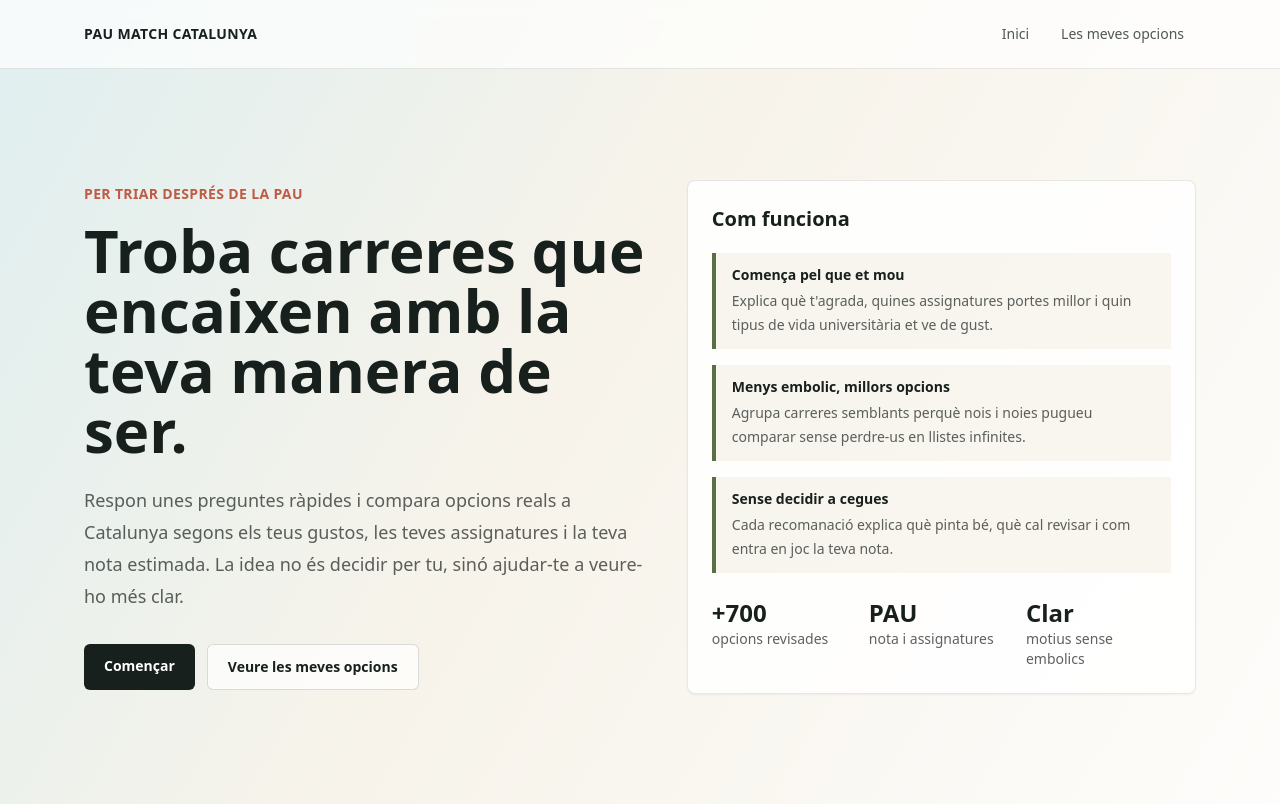
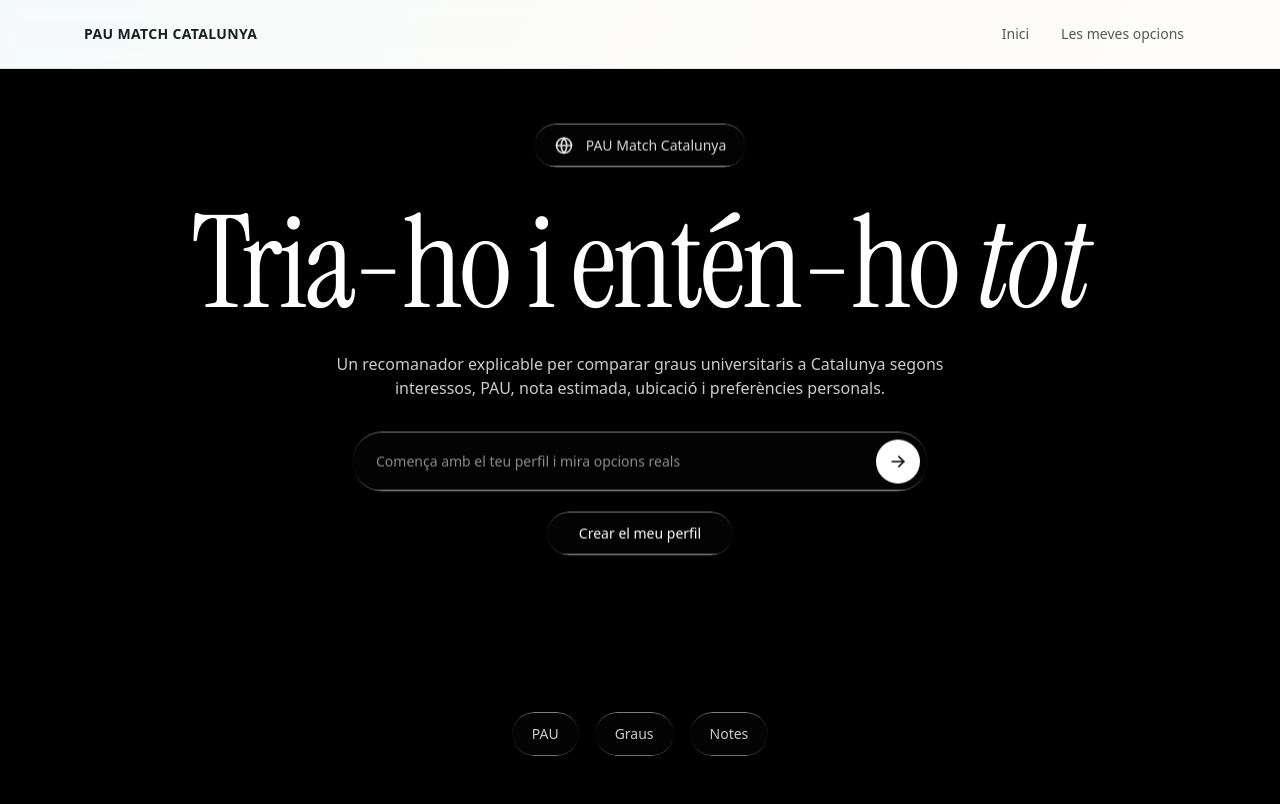
Before and after one commit to inocuosistemas/lespau, a Next.js app: page / in a window 1280 px wide. Built offline with nearby package versions, Linux system fonts and the light colour scheme.

Commit message:
Add liquid glass home hero

```diff
--- a/app/globals.css
+++ b/app/globals.css
@@ -1,3 +1,5 @@
+@import url("https://fonts.googleapis.com/css2?family=Instrument+Serif:ital@0;1&display=swap");
+
 @tailwind base;
 @tailwind components;
 @tailwind utilities;
@@ -21,3 +23,39 @@ select,
 textarea {
   color: #17201c;
 }
+
+@layer components {
+  .liquid-glass {
+    background: rgba(255, 255, 255, 0.01);
+    background-blend-mode: luminosity;
+    backdrop-filter: blur(4px);
+    -webkit-backdrop-filter: blur(4px);
+    border: none;
+    box-shadow: inset 0 1px 1px rgba(255, 255, 255, 0.1);
+    position: relative;
+    overflow: hidden;
+  }
+
+  .liquid-glass::before {
+    content: "";
+    position: absolute;
+    inset: 0;
+    border-radius: inherit;
+    padding: 1.4px;
+    background: linear-gradient(
+      180deg,
+      rgba(255, 255, 255, 0.45) 0%,
+      rgba(255, 255, 255, 0.15) 20%,
+      rgba(255, 255, 255, 0) 40%,
+      rgba(255, 255, 255, 0) 60%,
+      rgba(255, 255, 255, 0.15) 80%,
+      rgba(255, 255, 255, 0.45) 100%
+    );
+    -webkit-mask:
+      linear-gradient(#fff 0 0) content-box,
+      linear-gradient(#fff 0 0);
+    -webkit-mask-composite: xor;
+    mask-composite: exclude;
+    pointer-events: none;
+  }
+}
--- a/app/page.tsx
+++ b/app/page.tsx
@@ -1,65 +1,137 @@
+"use client";
+
 import Link from "next/link";
+import { useRef } from "react";
 
-const highlights = [
-  {
-    title: "Comença pel que et mou",
-    text: "Explica què t'agrada, quines assignatures portes millor i quin tipus de vida universitària et ve de gust."
-  },
-  {
-    title: "Menys embolic, millors opcions",
-    text: "Agrupa carreres semblants perquè nois i noies pugueu comparar sense perdre-us en llistes infinites."
-  },
-  {
-    title: "Sense decidir a cegues",
-    text: "Cada recomanació explica què pinta bé, què cal revisar i com entra en joc la teva nota."
+const heroVideoUrl =
+  "https://d8j0ntlcm91z4.cloudfront.net/user_38xzZboKViGWJOttwIXH07lWA1P/hf_20260405_074625_a81f018a-956b-43fb-9aee-4d1508e30e6a.mp4";
+
+function ArrowRightIcon({ className = "" }: { className?: string }) {
+  return (
+    <svg className={className} width="20" height="20" viewBox="0 0 24 24" fill="none" aria-hidden="true">
+      <path d="M5 12h14" stroke="currentColor" strokeWidth="2" strokeLinecap="round" />
+      <path d="m13 6 6 6-6 6" stroke="currentColor" strokeWidth="2" strokeLinecap="round" strokeLinejoin="round" />
+    </svg>
+  );
+}
+
+function GlobeIcon({ className = "" }: { className?: string }) {
+  return (
+    <svg className={className} width="20" height="20" viewBox="0 0 24 24" fill="none" aria-hidden="true">
+      <circle cx="12" cy="12" r="9" stroke="currentColor" strokeWidth="2" />
+      <path d="M3 12h18M12 3c2.2 2.4 3.3 5.4 3.3 9S14.2 18.6 12 21M12 3C9.8 5.4 8.7 8.4 8.7 12S9.8 18.6 12 21" stroke="currentColor" strokeWidth="2" strokeLinecap="round" />
+    </svg>
+  );
+}
+
+function animateVideoOpacity(video: HTMLVideoElement, to: number, duration = 500) {
+  const from = Number(video.style.opacity || 0);
+  const start = performance.now();
+
+  function tick(now: number) {
+    const progress = Math.min((now - start) / duration, 1);
+    video.style.opacity = String(from + (to - from) * progress);
+    if (progress < 1) requestAnimationFrame(tick);
   }
-];
+
+  requestAnimationFrame(tick);
+}
 
 export default function HomePage() {
+  const videoRef = useRef<HTMLVideoElement>(null);
+  const isFadingOutRef = useRef(false);
+
+  function fadeIn() {
+    const video = videoRef.current;
+    if (!video) return;
+    isFadingOutRef.current = false;
+    void video.play();
+    animateVideoOpacity(video, 1);
+  }
+
+  function handleTimeUpdate() {
+    const video = videoRef.current;
+    if (!video || isFadingOutRef.current || !Number.isFinite(video.duration)) return;
+    if (video.duration - video.currentTime <= 0.55) {
+      isFadingOutRef.current = true;
+      animateVideoOpacity(video, 0);
+    }
+  }
+
+  function handleEnded() {
+    const video = videoRef.current;
+    if (!video) return;
+    video.style.opacity = "0";
+    window.setTimeout(() => {
+      video.currentTime = 0;
+      void video.play();
+      fadeIn();
+    }, 100);
+  }
+
   return (
-    <section className="mx-auto grid min-h-[calc(100vh-65px)] max-w-6xl items-center gap-10 px-5 py-10 lg:grid-cols-[1.05fr_0.95fr]">
-      <div className="py-8">
-        <p className="mb-4 text-sm font-semibold uppercase tracking-wide text-coral">Per triar després de la PAU</p>
-        <h1 className="max-w-3xl text-4xl font-bold leading-tight text-ink md:text-6xl">
-          Troba carreres que encaixen amb la teva manera de ser.
+    <section className="relative flex min-h-[calc(100vh-65px)] flex-col overflow-hidden bg-black">
+      <video
+        ref={videoRef}
+        className="absolute inset-0 h-full w-full object-cover object-bottom"
+        src={heroVideoUrl}
+        muted
+        autoPlay
+        playsInline
+        preload="auto"
+        onCanPlay={fadeIn}
+        onTimeUpdate={handleTimeUpdate}
+        onEnded={handleEnded}
+        style={{ opacity: 0 }}
+      />
+      <div className="absolute inset-0 bg-black/35" />
+      <div className="absolute inset-x-0 bottom-0 h-1/2 bg-gradient-to-t from-black via-black/45 to-transparent" />
+
+      <div className="relative z-10 mx-auto flex w-full max-w-6xl flex-1 flex-col items-center justify-center px-6 py-12 text-center md:-translate-y-[8%]">
+        <div className="liquid-glass mb-8 flex items-center gap-3 rounded-full px-5 py-3 text-white/85">
+          <GlobeIcon className="h-5 w-5" />
+          <span className="text-sm font-medium">PAU Match Catalunya</span>
+        </div>
+
+        <h1
+          className="whitespace-nowrap text-5xl tracking-tight text-white sm:text-6xl md:text-8xl lg:text-9xl"
+          style={{ fontFamily: '"Instrument Serif", serif' }}
+        >
+          Tria-ho i entén-ho <em className="italic">tot</em>
         </h1>
-        <p className="mt-6 max-w-2xl text-lg leading-8 text-ink/70">
-          Respon unes preguntes ràpides i compara opcions reals a Catalunya segons els teus gustos, les teves assignatures
-          i la teva nota estimada. La idea no és decidir per tu, sinó ajudar-te a veure-ho més clar.
+
+        <p className="mt-6 max-w-2xl px-4 text-sm leading-relaxed text-white/80 md:text-base">
+          Un recomanador explicable per comparar graus universitaris a Catalunya segons interessos, PAU, nota estimada,
+          ubicació i preferències personals.
         </p>
-        <div className="mt-8 flex flex-wrap gap-3">
-          <Link className="rounded-md bg-ink px-5 py-3 text-sm font-semibold text-white hover:bg-ink/90" href="/profile">
-            Començar
+
+        <div className="mt-8 w-full max-w-xl">
+          <div className="liquid-glass flex items-center gap-3 rounded-full py-2 pl-6 pr-2">
+            <span className="min-w-0 flex-1 truncate text-left text-sm text-white/55">Comença amb el teu perfil i mira opcions reals</span>
+            <Link href="/profile" className="rounded-full bg-white p-3 text-black transition-transform hover:scale-105" aria-label="Començar perfil">
+              <ArrowRightIcon className="h-5 w-5" />
+            </Link>
+          </div>
+        </div>
+
+        <Link
+          href="/profile"
+          className="liquid-glass mt-5 rounded-full px-8 py-3 text-sm font-medium text-white transition-colors hover:bg-white/5"
+        >
+          Crear el meu perfil
+        </Link>
+      </div>
+
+      <div className="relative z-10 flex justify-center gap-4 pb-12">
+        {["PAU", "Graus", "Notes"].map((item) => (
+          <Link
+            key={item}
+            href="/profile"
+            className="liquid-glass rounded-full px-5 py-3 text-sm font-medium text-white/80 transition-all hover:bg-white/5 hover:text-white"
+          >
+            {item}
           </Link>
-          <Link className="rounded-md border border-ink/15 bg-white/70 px-5 py-3 text-sm font-semibold text-ink hover:bg-white" href="/profile">
-            Veure les meves opcions
-          </Link>
-        </div>
-      </div>
-      <div className="rounded-lg border border-ink/10 bg-white/85 p-6 shadow-sm">
-        <h2 className="text-xl font-semibold text-ink">Com funciona</h2>
-        <div className="mt-5 space-y-4">
-          {highlights.map((item) => (
-            <div key={item.title} className="border-l-4 border-moss bg-paper/70 px-4 py-3">
-              <h3 className="text-sm font-semibold text-ink">{item.title}</h3>
-              <p className="mt-1 text-sm leading-6 text-ink/70">{item.text}</p>
-            </div>
-          ))}
-        </div>
-        <dl className="mt-6 grid gap-3 text-sm text-ink/70 sm:grid-cols-3">
-          <div>
-            <dt className="text-2xl font-bold text-ink">+700</dt>
-            <dd>opcions revisades</dd>
-          </div>
-          <div>
-            <dt className="text-2xl font-bold text-ink">PAU</dt>
-            <dd>nota i assignatures</dd>
-          </div>
-          <div>
-            <dt className="text-2xl font-bold text-ink">Clar</dt>
-            <dd>motius sense embolics</dd>
-          </div>
-        </dl>
+        ))}
       </div>
     </section>
   );
```
